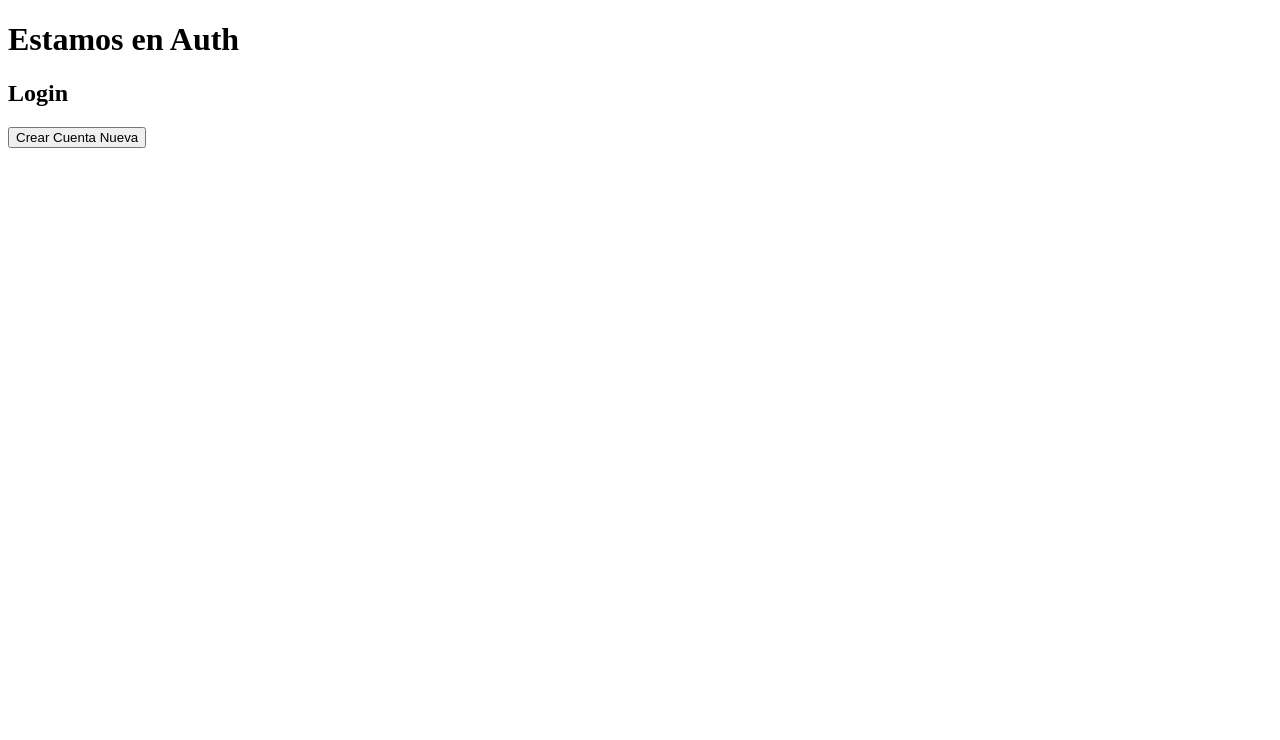
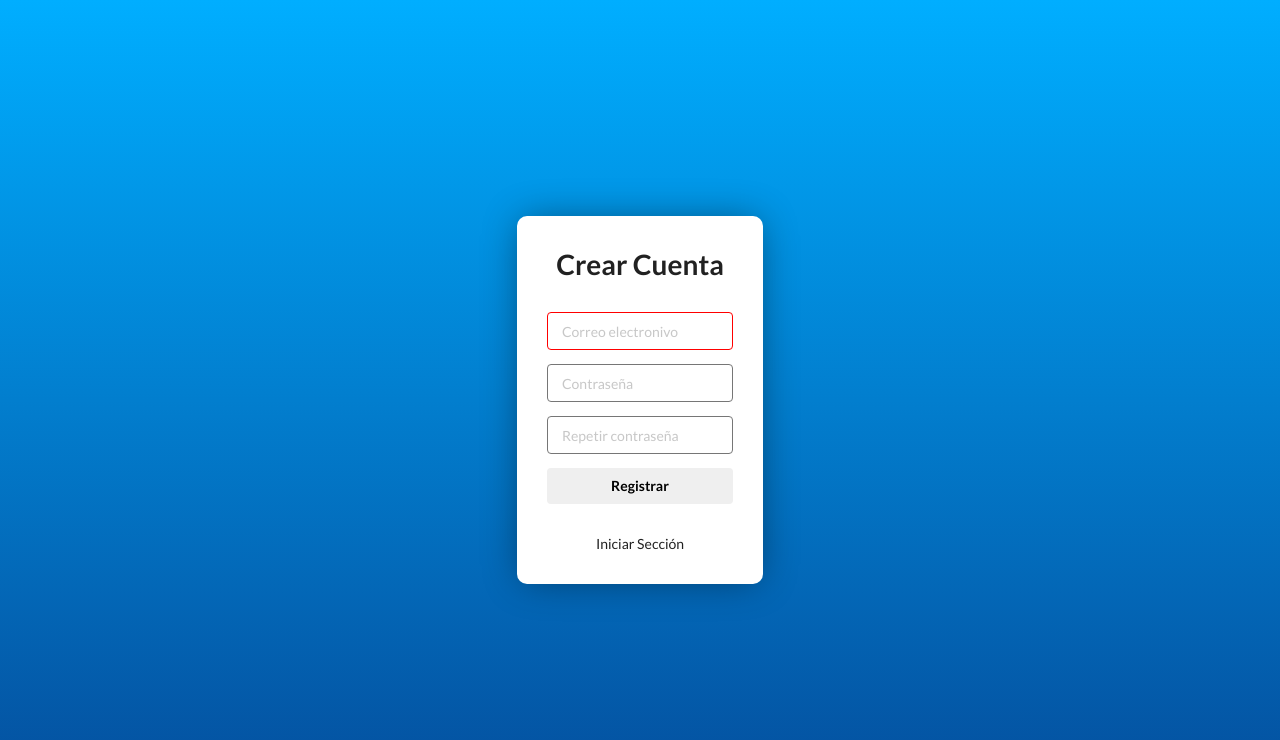
Before and after one commit to danielg2017/vue3-admin-nominas, a Vue app: page / in a window 1280 px wide. Shown: the top 740 px of the page. Built offline with nearby package versions, Linux system fonts and the light colour scheme; no server answers.

Commit message:
Formulario de registro de usuarios

```diff
--- a/src/components/Auth/Register.vue
+++ b/src/components/Auth/Register.vue
@@ -1,9 +1,26 @@
 <!-- @format -->
 
 <template>
+<link
+  rel="stylesheet"
+  href="//cdnjs.cloudflare.com/ajax/libs/semantic-ui/2.4.1/semantic.min.css"
+/>
     <div class="register">
-        <h2>Register</h2>
-        <button @click="changeForm">Iniciar Sección</button>
+        <h1>Crear Cuenta</h1>
+        <form class="ui form">
+            <div class="field">
+                <input type="text" placeholder="Correo electronivo" class="error" />
+            </div>
+            <div class="field">
+                <input type="text" placeholder="Contraseña" />
+            </div>
+            <div class="field">
+                <input type="password" placeholder="Repetir contraseña" />
+            </div>
+            <button type="submit" class="ui button positive fluid">Registrar</button>
+        </form>
+        <p @click="changeForm">Iniciar Sección</p>
+
     </div>
 </template>
 
@@ -18,4 +35,33 @@ export default {
 };
 </script>
 
-<style></style>
+<style scoped>
+
+.register {
+    background-color: #fff;
+    padding: 30px;
+    box-shadow: 0 0 38px -5px rgba(0, 0, 0, 0.45);
+    widows: 400px;
+    border-radius: 10px;
+}
+
+h1 {
+    text-align: center;
+    margin-bottom: 30px;
+}
+
+form input.error {
+	 border-color: red;
+	 background-color: #ffeded;
+}
+
+p{
+    text-align: center;
+    margin-top: 30px;
+}
+
+p:hover{
+    cursor: pointer;
+    opacity: 0.6;
+}
+</style>
--- a/src/views/Auth.vue
+++ b/src/views/Auth.vue
@@ -2,8 +2,6 @@
 
 <template>
     <div class="auth">
-        <h1>Estamos en Auth</h1>
-
         <Login v-if="showLogin" :changeForm="changeForm" />
         <Register v-if="!showLogin" :changeForm="changeForm" />
     </div>
@@ -20,7 +18,7 @@ export default {
         Register,
     },
     setup() {
-        let showLogin = ref(true);
+        let showLogin = ref(false);
 
         const changeForm = () => {
             showLogin.value = !showLogin.value;
@@ -33,4 +31,18 @@ export default {
 };
 </script>
 
-<style></style>
+<style scoped>
+.auth {
+    height: 100vh;
+    display: flex;
+    flex-direction: column;
+    align-items: center;
+    justify-content: center;
+    background: rgb(4, 78, 157);
+    background: linear-gradient(
+        0deg,
+        rgba(4, 78, 157, 1) 0%,
+        rgba(0, 174, 255, 1) 100%
+    );
+}
+</style>>
```
